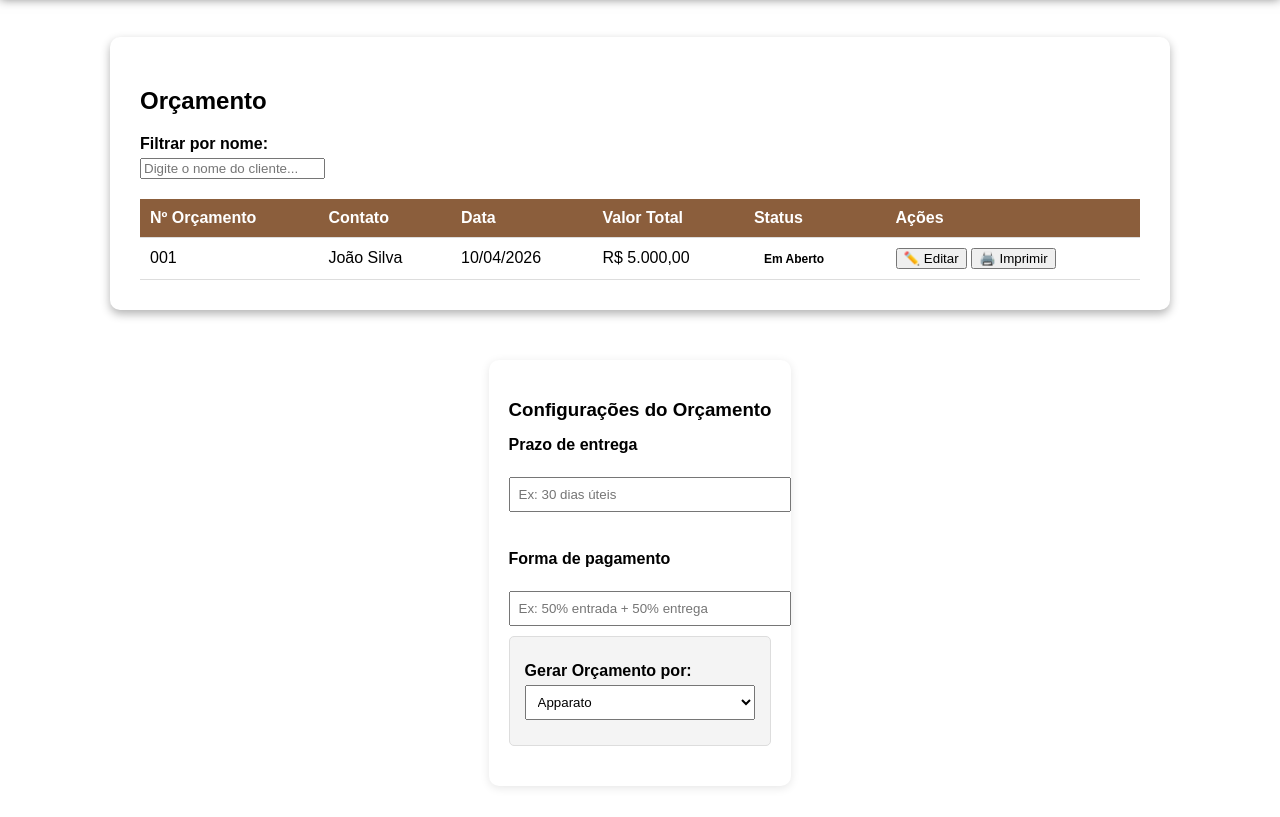
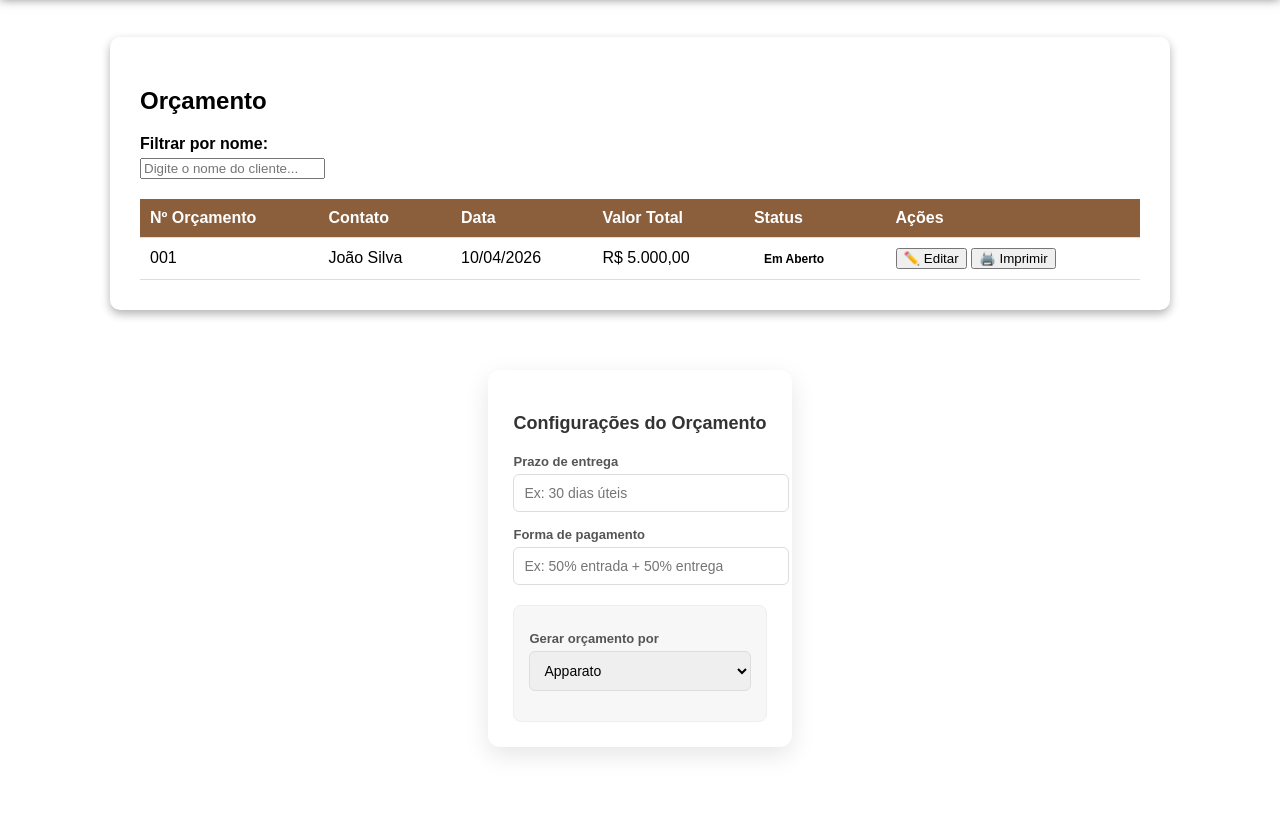
Before and after one commit to CibeleFalaschi/modelo_movelaria, a plain HTML site: page orcamento.html in a window 1280 px wide. Shown: the part 63-880 px from the top of the page. Drawn offline with Linux system fonts and the light colour scheme.

Commit message:
Melhorias orçamento

```diff
--- a/css/style.css
+++ b/css/style.css
@@ -838,22 +838,60 @@ label {
 }
 
 .config-orcamento {
-    max-width: 400px;
-    margin: 30px auto;
-    padding: 20px;
-    background: #fff;
-    border-radius: 10px;
-    box-shadow: 0 2px 10px rgba(0,0,0,0.1);
+    max-width: 420px;
+    margin: 40px auto;
+    padding: 25px;
+    background: #ffffff;
+    border-radius: 12px;
+    box-shadow: 0 8px 25px rgba(0,0,0,0.1);
+    font-family: Arial, sans-serif;
 }
 
+/* Título */
 .config-orcamento h3 {
     text-align: center;
+    margin-bottom: 20px;
+    font-size: 18px;
+    color: #333;
+}
+
+/* Grupo de campos */
+.campo {
     margin-bottom: 15px;
 }
 
-.config-orcamento input,
-.config-orcamento select {
+/* Labels */
+.campo label {
+    display: block;
+    margin-bottom: 5px;
+    font-size: 13px;
+    color: #555;
+}
+
+/* Inputs e select */
+.campo input,
+.campo select {
     width: 100%;
-    margin-bottom: 10px;
-    padding: 8px;
+    padding: 10px;
+    border: 1px solid #ddd;
+    border-radius: 6px;
+    font-size: 14px;
+    transition: 0.2s;
 }
+
+/* Efeito ao clicar */
+.campo input:focus,
+.campo select:focus {
+    border-color: #8b4513;
+    outline: none;
+    box-shadow: 0 0 5px rgba(139, 69, 19, 0.2);
+}
+
+/* Caixa da empresa (destaque) */
+.empresa-box {
+    margin-top: 20px;
+    padding: 15px;
+    background: #f7f7f7;
+    border-radius: 8px;
+    border: 1px solid #eee;
+}
--- a/orcamento.html
+++ b/orcamento.html
@@ -79,14 +79,19 @@
 
     <h3>Configurações do Orçamento</h3>
 
-    <label>Prazo de entrega</label><br>
-    <input type="text" id="prazoEntrega" placeholder="Ex: 30 dias úteis"><br><br>
+    <div class="campo">
+        <label>Prazo de entrega</label>
+        <input type="text" id="prazoEntrega" placeholder="Ex: 30 dias úteis">
+    </div>
 
-    <label>Forma de pagamento</label><br>
+    <div class="campo">
+        <label>Forma de pagamento</label>
         <input type="text" id="formaPagamento" placeholder="Ex: 50% entrada + 50% entrega">
-<!-- SELETOR DE EMPRESA -->
-<div class="seletor-empresa-painel no-print">
-    <label>Gerar Orçamento por:</label>
+    </div>
+
+    <div class="empresa-box">
+        <div class="campo">
+            <label>Gerar orçamento por</label>
             <select id="empresaSeletor" onchange="atualizarDadosImpressao()">
                 <option value="apparato">Apparato</option>
                 <option value="modelo">Modelo</option>
@@ -94,6 +99,7 @@
         </div>
     </div>
 
+</div>
 <!-- ÁREA DE IMPRESSÃO -->
 <div id="folha-impressao" class="print-area">
 
```
Lines whose indentation alone changed are shown as unchanged.
